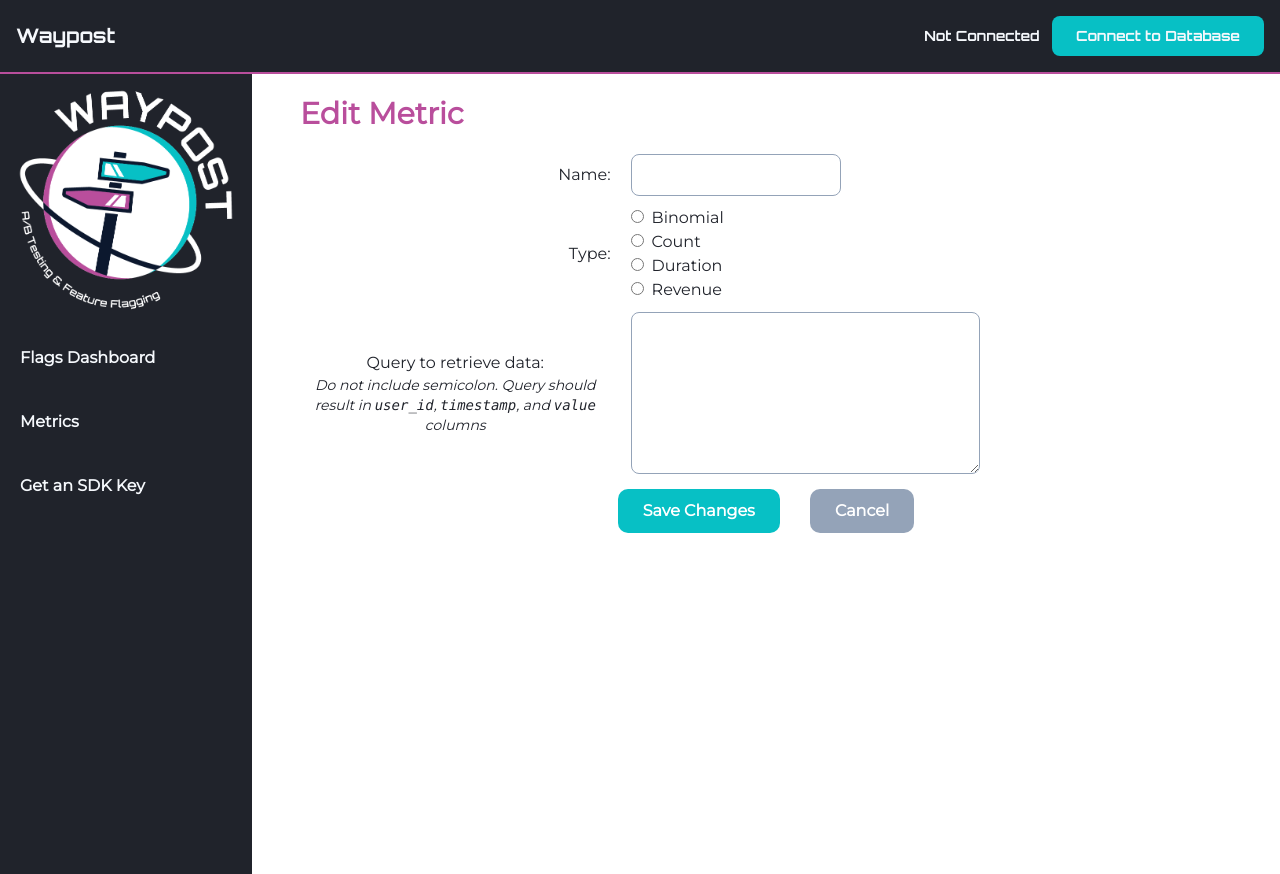
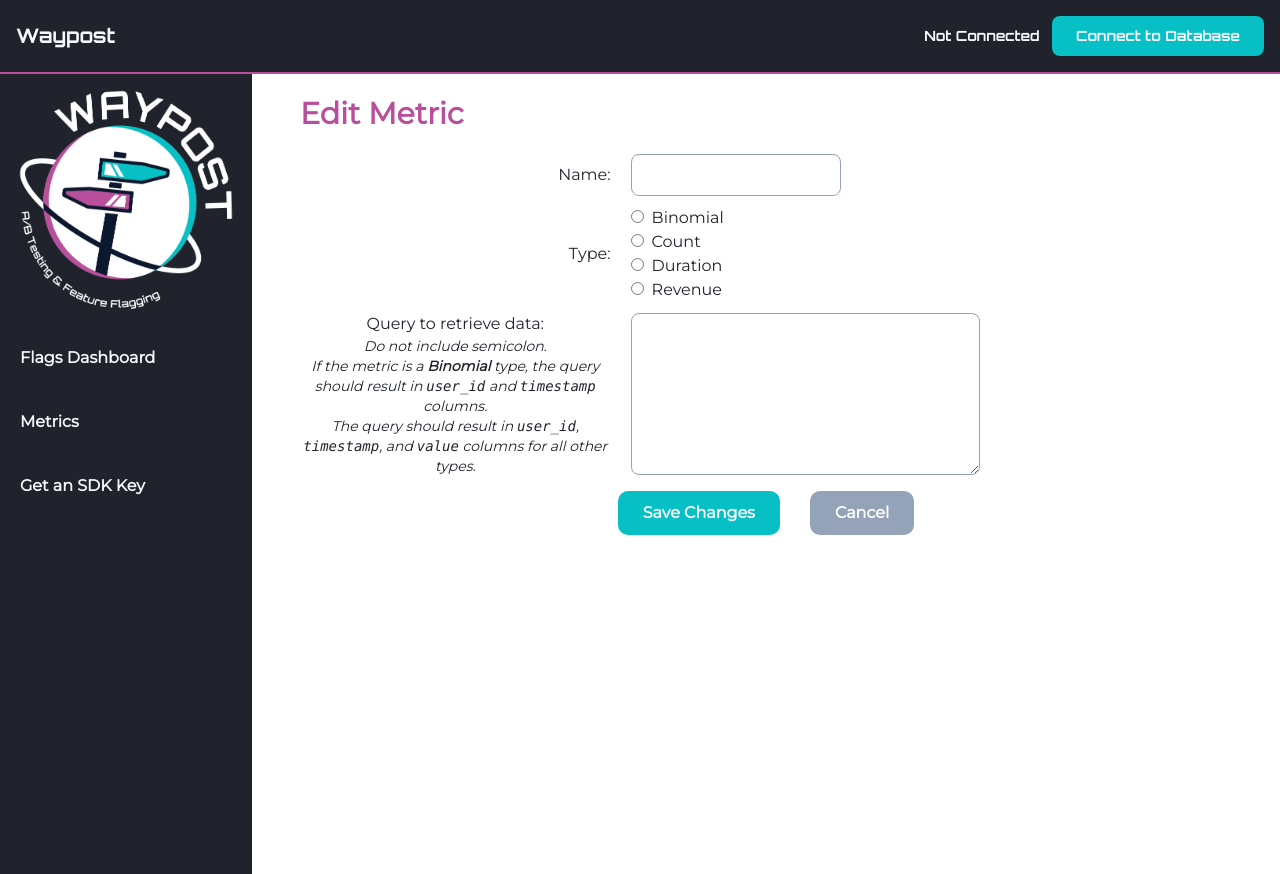
Before and after one commit to waypost-io/waypost-manager, a React (Create React App) app in the folder client/: page /edit_metric/1 in a window 1280 px wide. Built offline with nearby package versions, Linux system fonts and the light colour scheme; no server answers.

Commit message:
Updated query string input instructions

```diff
--- a/client/src/components/DBModal.jsx
+++ b/client/src/components/DBModal.jsx
@@ -98,7 +98,7 @@ const DBModal = ({ modalOpen, setModalOpen }) => {
           <div className="mt-2.5 flex items-center">
             <label htmlFor="query" className="inline-block w-1/3 text-center mr-5">
               <p>Query to retrieve experiment data:</p>
-              <p className="text-sm italic">Do not include semicolon. Query should result in <code>user_id</code>, <code>timestamp</code>, and <code>treatment</code> columns</p>
+              <p className="text-sm italic">Do not include semicolon. Query should result in <code>experiment_id</code>, <code>user_id</code>, <code>timestamp</code>, and <code>treatment</code> columns</p>
             </label>
             <textarea id="query" rows={4} cols={35} value={query} onChange={(e) => setQuery(e.target.value)} className="border border-slate rounded-lg p-2" />
           </div>
--- a/client/src/components/NewMetricForm.jsx
+++ b/client/src/components/NewMetricForm.jsx
@@ -104,7 +104,9 @@ const NewMetricForm = () => {
           <div className="mt-2.5 flex items-center">
             <label htmlFor="metric-query" className="inline-block w-1/3 text-center mr-5">
               <p>Query to retrieve data:</p>
-              <p className="text-sm italic">Do not include semicolon. Query should result in <code>user_id</code>, <code>timestamp</code>, and <code>value</code> columns</p>
+              <p className="text-sm italic">Do not include semicolon.</p>
+              <p className="text-sm italic">If the metric is a <span className="font-bold">Binomial</span> type, the query should result in <code>user_id</code> and <code>timestamp</code> columns.</p>
+              <p className="text-sm italic">The query should result in <code>user_id</code>, <code>timestamp</code>, and <code>value</code> columns for all other types.</p>
             </label>
             <textarea id="metric-query" rows={6} cols={35} value={query} onChange={(e) => setQuery(e.target.value)} className="border border-slate rounded-lg p-2" />
           </div>
```
